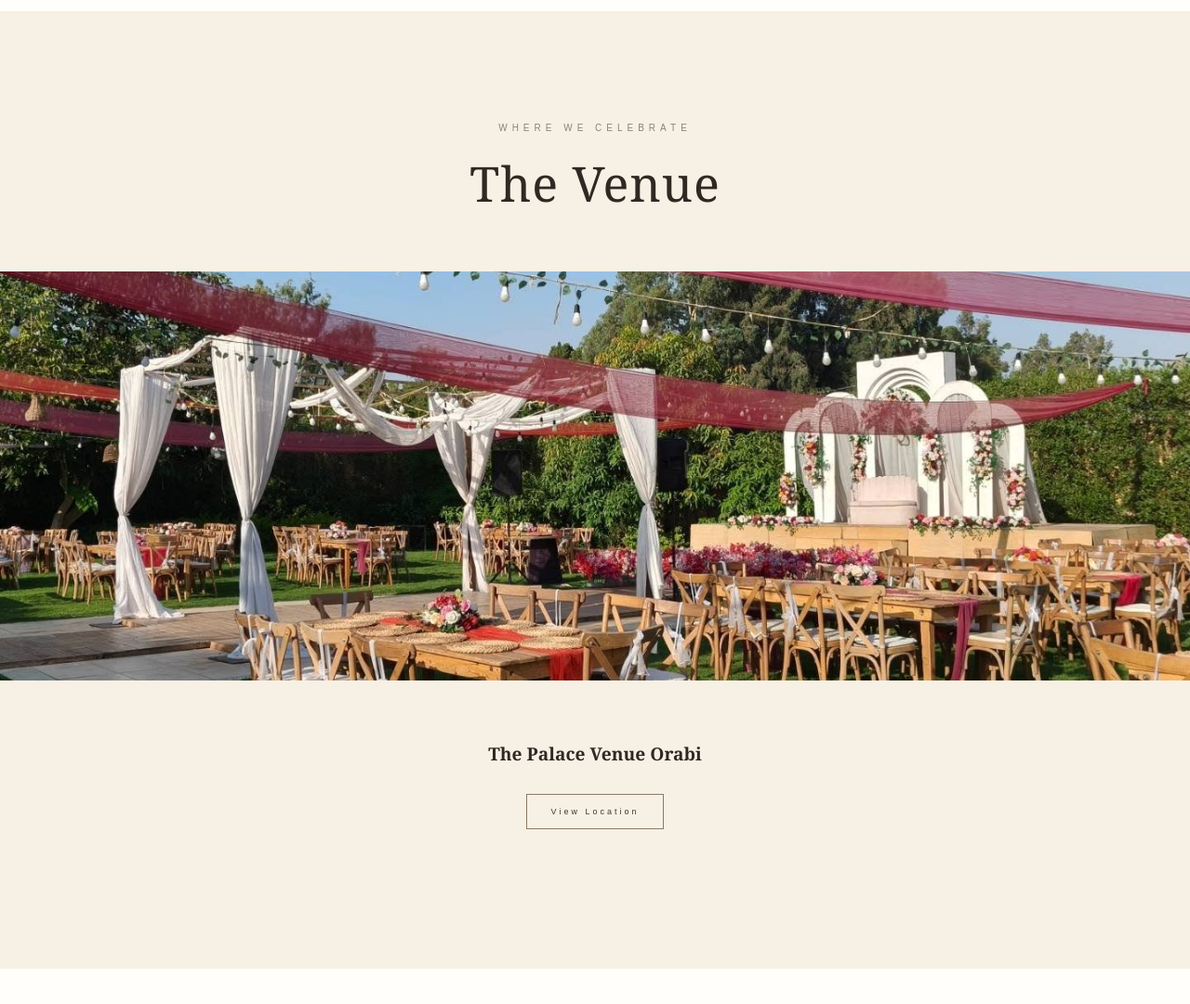
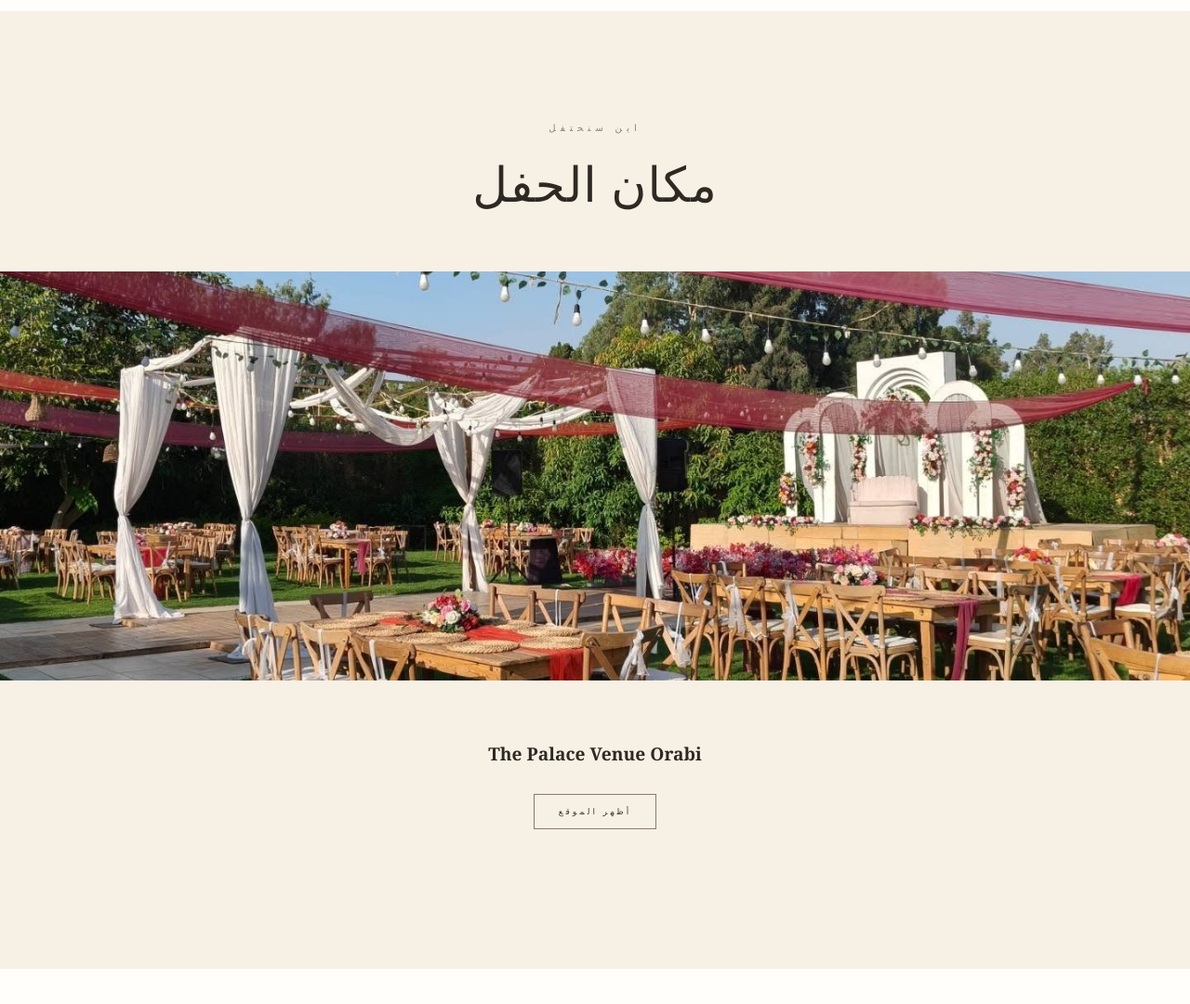
Before and after one commit to AhmadSabryIssa/Yara-and-Ahmad, a plain HTML site: page Arabic/invitation.html in a window 1280 px wide. Shown: the part 2980-4060 px from the top of the page at 93% size. Drawn offline with nearby package versions, Linux system fonts and the light colour scheme.

Commit message:
The venue section fix

```diff
--- a/Arabic/invitation.html
+++ b/Arabic/invitation.html
@@ -393,12 +393,12 @@
     >
 
         <p class="section-label">
-            WHERE WE CELEBRATE
+            اين سنحتفل
         </p>
 
 
         <h2>
-            The Venue
+            مكان الحفل
         </h2>
 
 
@@ -431,7 +431,7 @@
                 target="_blank"
                 rel="noopener noreferrer"
             >
-                View Location
+                أظهر الموقع
             </a>
 
         </div>
```
